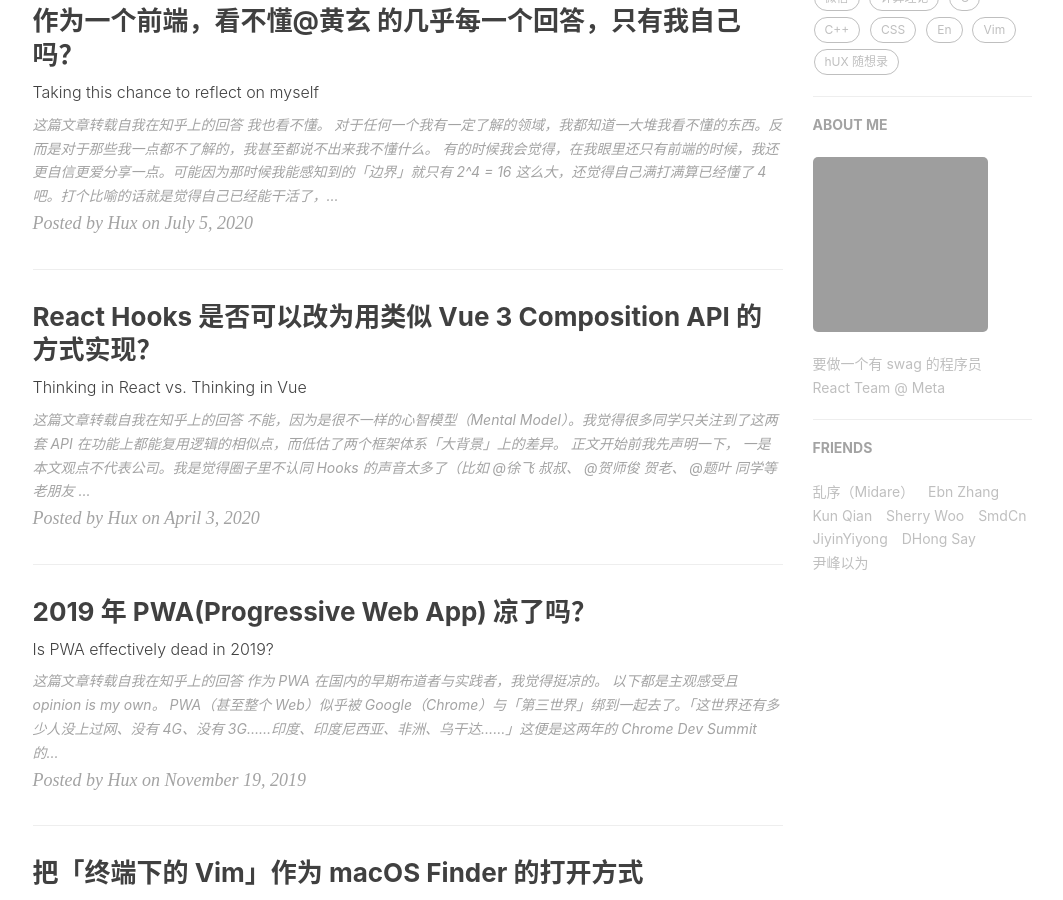
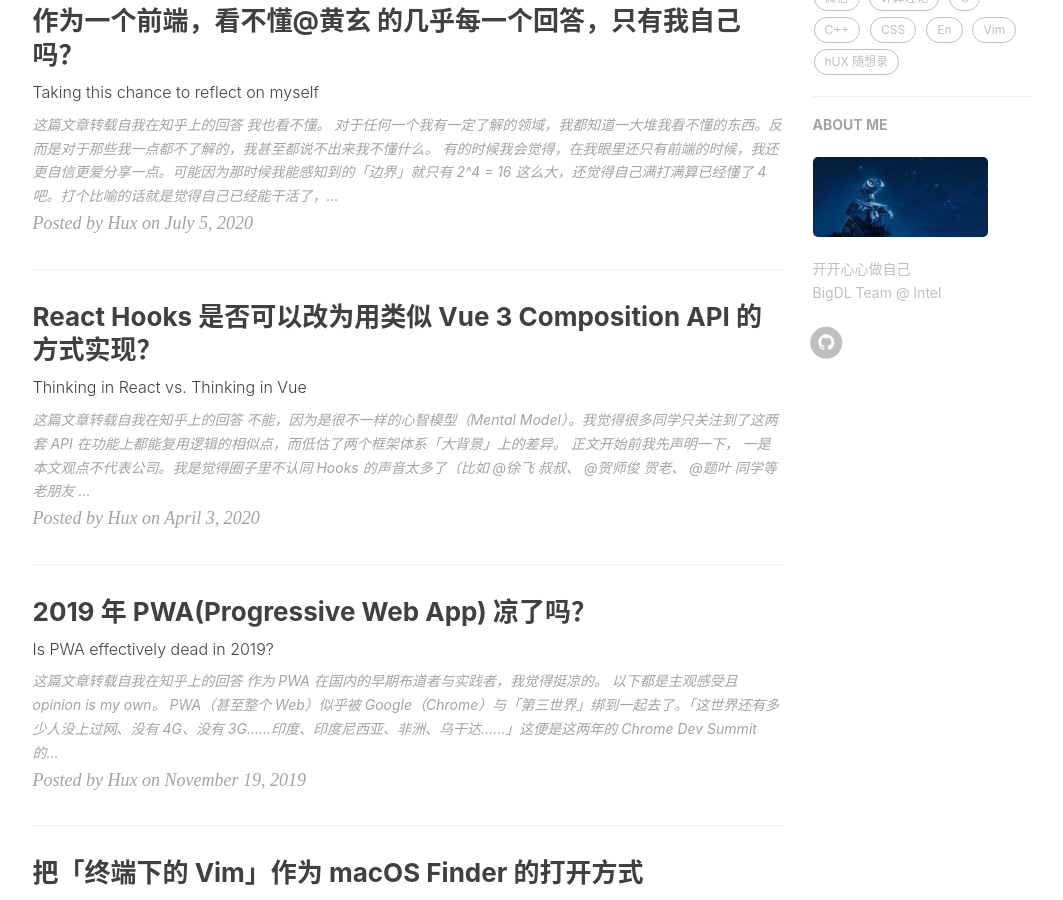
Before and after one commit to lalalapotter/lalalapotter.github.io, a Jekyll site: the page built from index.html, in a window 1280 px wide and 900 px high, scrolled down 694 px. Shown: the whole window, without its empty margins (135-1198 px from the left). Built offline with Jekyll 4.4.1, drawn with Linux system fonts in a browser that asks for light colours; nearby versions of some CDN libraries; the list of posts is cut into pages by our own code; comment, search, counter and statistics services are not loaded; grey boxes are pictures that could not be loaded.

Commit message:
update config.

```diff
--- a/_config.yml
+++ b/_config.yml
@@ -5,7 +5,7 @@ header-img: img/home-bg.jpg
 email: potterguang101@gmail.com
 description: "这里是 @Potter曾光的个人博客，与你一起发现更大的世界 | 水到渠成"
 keyword: "AI, Big Data, LLM"
-url: "lalalapotter.github.io" # your host, for absolute URL
+url: "https://lalalapotter.github.io" # your host, for absolute URL
 baseurl: "" # for example, '/blog' if your blog hosted on 'host/blog'
 
 # Publish posts or collection documents with a future date.
@@ -15,7 +15,7 @@ future: true
 RSS: false
 weibo_username:
 zhihu_username:
-github_username:
+github_username: lalalapotter
 twitter_username:
 #facebook_username:  huxpro
 #linkedin_username:  firstname-lastname-idxxxx
@@ -59,7 +59,7 @@ kramdown:
       start_line: 1
 
 # Disqus settings
-disqus_username: hux
+disqus_username:
 
 # Netease settings
 netease_comment: false
@@ -69,13 +69,13 @@ netease_comment: false
 # ba_track_id: [your track id]
 
 # Google Analytics
-ga_track_id: "UA-49627206-1" # Format: UA-xxxxxx-xx
-ga_domain: huangxuan.me
+# ga_track_id: "UA-49627206-1" # Format: UA-xxxxxx-xx
+# ga_domain: huangxuan.me
 
 # Sidebar settings
 sidebar: true # whether or not using Sidebar.
-sidebar-about-description: "要做一个有 swag 的程序员 <br> React Team @ Meta"
-sidebar-avatar: https://github.com/Huxpro.png # use absolute URL, seeing it's used in both `/` and `/about/`
+sidebar-about-description: "开开心心做自己 <br> BigDL Team @ Intel"
+sidebar-avatar: img/bg-walle.jpg # use absolute URL, seeing it's used in both `/` and `/about/`
 
 # Featured Tags
 featured-tags: true # whether or not using Feature-Tags
@@ -90,13 +90,13 @@ page-mathjax: false
 
 # Friends
 friends:
-  [
-    { title: "乱序（Midare）", href: "http://mida.re/" },
-    { title: "Ebn Zhang", href: "https://ebnbin.dev/" },
-    { title: "Kun Qian", href: "http://kunq.me" },
-    { title: "Sherry Woo", href: "https://sherrywoo.me/" },
-    { title: "SmdCn", href: "http://blog.smdcn.net" },
-    { title: "JiyinYiyong", href: "http://tiye.me/" },
-    { title: "DHong Say", href: "http://dhong.co" },
-    { title: "尹峰以为", href: "http://ingf.github.io/" },
-  ]
+  # [
+  #   { title: "乱序（Midare）", href: "http://mida.re/" },
+  #   { title: "Ebn Zhang", href: "https://ebnbin.dev/" },
+  #   { title: "Kun Qian", href: "http://kunq.me" },
+  #   { title: "Sherry Woo", href: "https://sherrywoo.me/" },
+  #   { title: "SmdCn", href: "http://blog.smdcn.net" },
+  #   { title: "JiyinYiyong", href: "http://tiye.me/" },
+  #   { title: "DHong Say", href: "http://dhong.co" },
+  #   { title: "尹峰以为", href: "http://ingf.github.io/" },
+  # ]
```
